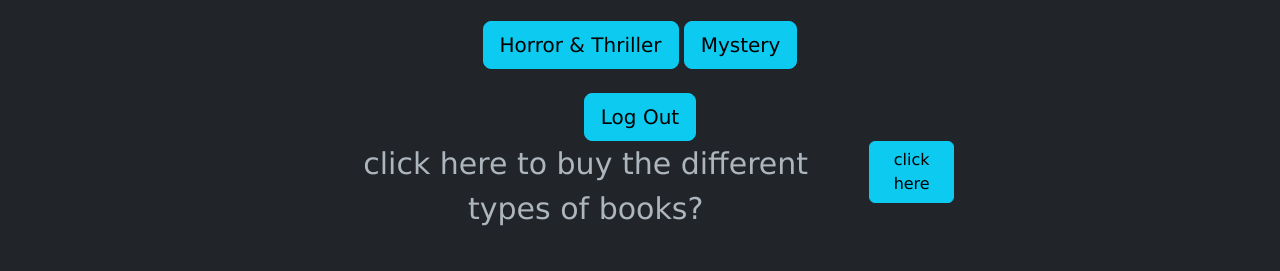
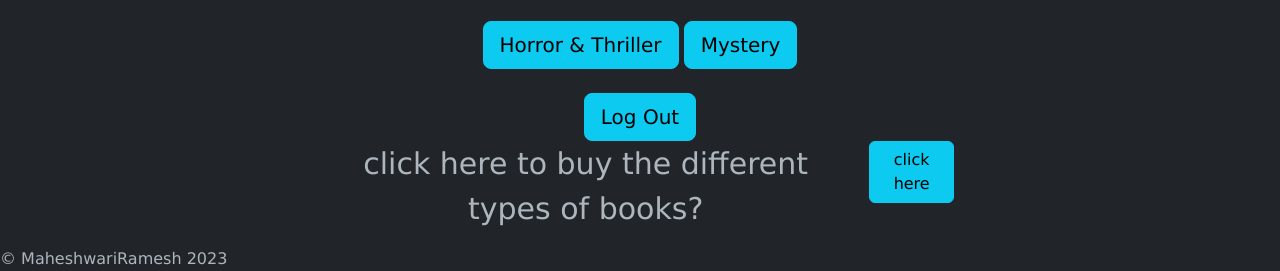
Before and after one commit to MAHESHWARI1330/book-store, a plain HTML site: page home.html in a window 1280 px wide. Shown: the part 752-1023 px from the top of the page. Before the commit the page ends 999 px from the top, so only its background shows below. Drawn offline with nearby package versions, Linux system fonts and the light colour scheme.

Commit message:
Update home.html

```diff
--- a/home.html
+++ b/home.html
@@ -127,6 +127,10 @@
   </div>
     </center>
 
+      <div>
+            &copy MaheshwariRamesh 2023
+        </div>
+
 
 
 
```
